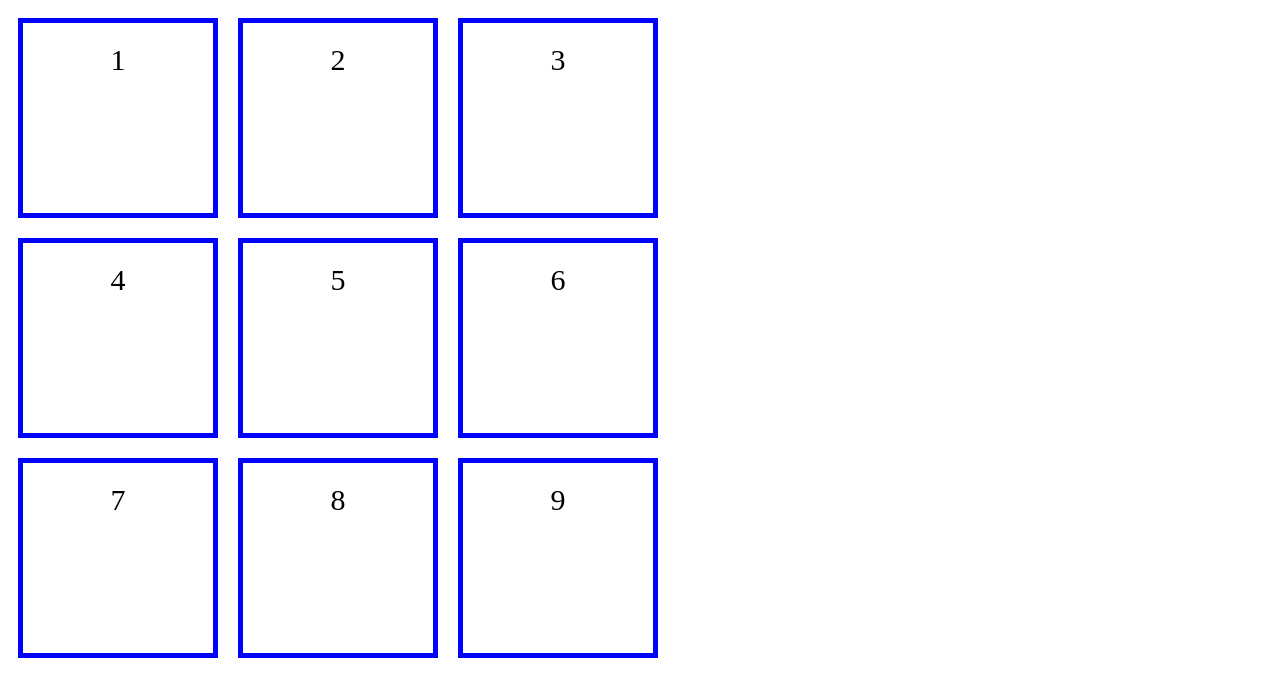
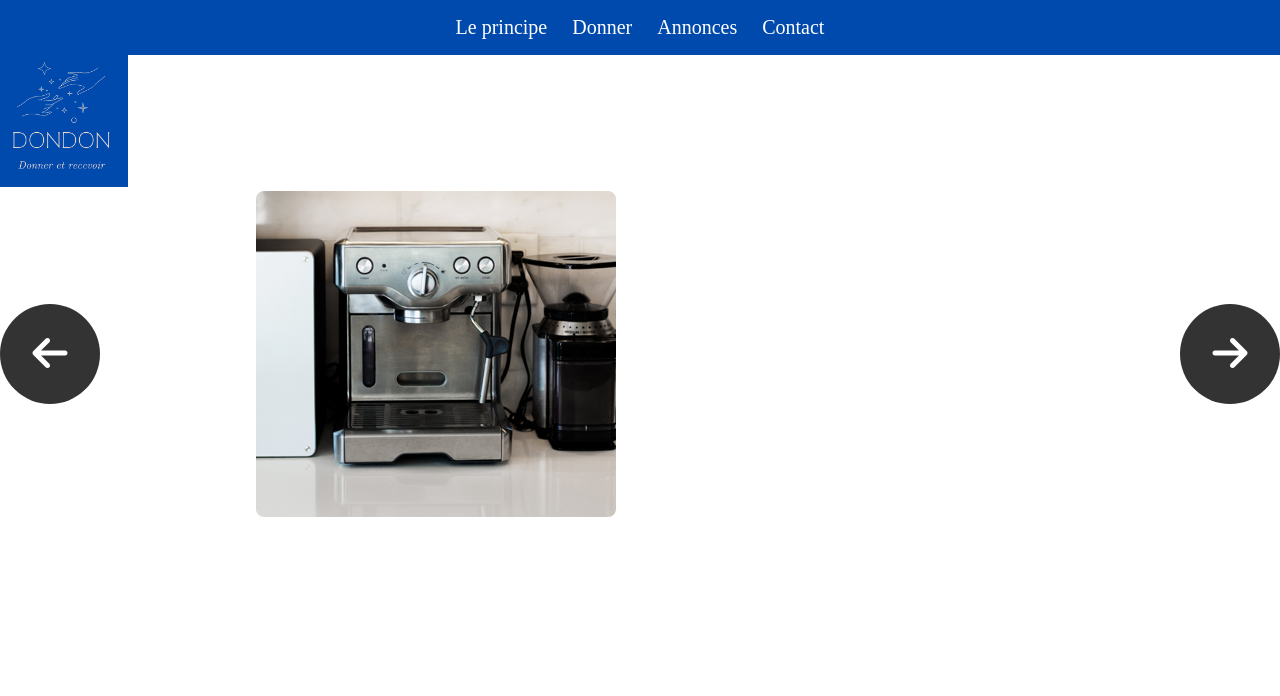
Before and after one commit to Sophbadi/gomycode1, a plain HTML site: page index.html in a window 1280 px wide. Drawn offline with Linux system fonts and the light colour scheme.

Commit message:
carousel to be finished

```diff
--- a/index.html
+++ b/index.html
@@ -5,43 +5,56 @@
     <meta http-equiv="X-UA-Compatible" content="IE=edge">
     <meta name="viewport" content="width=device-width, initial-scale=1.0">
     <title>Document</title>
-	<style>
-     .grid-container {
-     	 display: grid;
-         background-color: white;
-         padding: 10px;
-         grid: 200px 200px 200px / 200px 200px 200px;
-         grid-gap: 20px;
+    <link rel="stylesheet" type="text/css" href="style.css">
+</head>
+<body>
+	    <div class="header">
+        <ul class="mainNav">
+            <li class="menuItem"><a class="link">Le principe</a></li>
+            <li class="menuItem"><a class="link">Donner</a></li>
+            <li class="menuItem"><a class="link">Annonces</a></li>
+            <li class="menuItem"><a class="link">Contact</a></li>
+        </ul>
+    </div>
+    <div class="top_image">
+        <img src="DonDon2.png">
+    </div>
+
+<!----------------------------Carousel------------------------>
+     <div class="container">
+        <div class="slideshow">
+            <div class="slide">
+                <img src="img/photo-espresso.png">
+            </div>
+
+            <div class="slide">
+                <img src="img/photo-home-tv.png">
+            </div>
+
+            <div class="slide">
+                <img src="img/photo-house-plant.jpeg">
+            </div>
+
+             <div class="slide">
+                <img src="img/photo-perfect-shirt.png">
+            </div>
+
+            <!-- Next and previous buttons -->
+            <button class="prev" onclick="plusSlides(-1)">
+                <i class="fas fa-arrow-left"></i>
+            </button>
+            <button class="next" onclick="plusSlides(1)">
+                <i class="fas fa-arrow-right"></i>
+            </button>
+        </div>
+
+        <div class="filler"></div>
+    </div>
 
 
-     }
-     .item {
-  background-color: white;
-  border: 5px solid blue;
-  padding: 20px;
-  font-size: 30px;
-  text-align: center;
-
-     }
-
-
-	</style>
-</head>
-<body>
-	<div class="grid-container">
-
-      <div class="item">1</div>
-      <div class="item">2</div>
-      <div class="item">3</div>
-      <div class="item">4</div>
-      <div class="item">5</div>
-      <div class="item">6</div>
-      <div class="item">7</div>
-      <div class="item">8</div>
-      <div class="item">9</div>
-
-
-	</div>
-
+    <!-- font awesome -->
+    <script src="https://kit.fontawesome.com/cc82d3563a.js" crossorigin="anonymous"></script>
+    <script src="main.js"></script>
+<!-----------------------------------------End of Carousel------------------------------------------------- -->
 </body>
 </html>
--- /dev/null
+++ b/main.js
@@ -0,0 +1,27 @@
+var slideIndex = 1;
+showSlides(slideIndex);
+
+// Next/previous controls
+function plusSlides(n) {
+    showSlides(slideIndex += n);
+}
+
+// Thumbnail image controls
+function currentSlide(n) {
+    showSlides(slideIndex = n);
+}
+
+function showSlides(n) {
+    var i;
+    var slides = document.getElementsByClassName("slide");
+    if (n > slides.length) {
+        slideIndex = 1
+    }
+    if (n < 1) {
+        slideIndex = slides.length
+    }
+    for (i = 0; i < slides.length; i++) {
+        slides[i].style.display = "none";
+    }
+    slides[slideIndex - 1].style.display = "block";
+}
--- a/style.css
+++ b/style.css
@@ -1,47 +1,100 @@
-<!DOCTYPE html>
-<html lang="en">
-<head>
-	 <meta charset="UTF-8">
-    <meta http-equiv="X-UA-Compatible" content="IE=edge">
-    <meta name="viewport" content="width=device-width, initial-scale=1.0">
-    <title>Document</title>
-	<style>
-     .grid-container {
-     	 display: grid;
-         background-color: white;
-         padding: 10px;
-         grid: 200px 200px 200px / 200px 200px 200px;
-         grid-gap: 20px;
+*{
+    margin: 0;
+    padding: 0;
+}
+
+.header{
+    background-color: #004aad;
+    color: white;
+    display: flex;
+    justify-content: center;
+    align-items: center;
+}
+
+.mainNav{
+    display: flex;
+    flex-direction: row;
+    list-style-type: none;
+    column-gap: 5px;
+}
+
+.mainNav .link{
+    display: block;
+    padding: 16px 10px;
+    font-size: 20px;
+    cursor: pointer;
+
+}
+
+.mainNav .link:hover{
+    background-color: #f2f2f2;
+    color: #555;
+}
 
 
-     }
-     .item {
-  background-color: white;
-  border: 5px solid blue;
-  padding: 20px;
-  font-size: 30px;
-  text-align: center;
+.top_image img{
+    width: 10%;
+    height: 10%;
+}
 
-     }
+------------------------------------Carousel---------------------------------------------------
+* {
+    box-sizing: border-box;
+    padding: 0;
+    margin: 0;
+}
 
 
-	</style>
-</head>
-<body>
-	<div class="grid-container">
+/* slideshow css */
+.slideshow {
+    position: relative;
+    margin: auto;
+}
 
-      <div class="item">1</div>
-      <div class="item">2</div>
-      <div class="item">3</div>
-      <div class="item">4</div>
-      <div class="item">5</div>
-      <div class="item">6</div>
-      <div class="item">7</div>
-      <div class="item">8</div>
-      <div class="item">9</div>
+.slide {
+    display: none;
+}
+
+.slide img {
+    display: block;
+    max-width: auto;
+    height: 200%;
+    padding-left: 20%;
+}
+
+/* Next & previous buttons */
+.prev,
+.next {
+    cursor: pointer;
+    position: absolute;
+    top: 50%;
+    transform: translate(-0%, -50%);
+    padding: 16px;
+    transition: 0.6s ease;
+    user-select: none;
+
+    background-color: transparent;
+    border: none;
+
+    width: 100px;
+    height: 100px;
+
+    color: white;
+    font-size: 40px;
+
+    border-radius: 50%;
+}
+
+.next {
+    background-color: rgba(0, 0, 0, 0.8);
+    right: 0;
+}
+
+.prev {
+    background-color: rgba(0, 0, 0, 0.8);
 
 
-	</div>
+}
 
-</body>
-</html>
+
+---------------------------------------------End of Carousel---------------------------------------------------
```
Also changed, not shown: DonDon2.png (added), img/photo-espresso.png (added), img/photo-home-tv.png (added), img/photo-house-plant.jpeg (added), img/photo-perfect-shirt.png (added), 1 other file.
